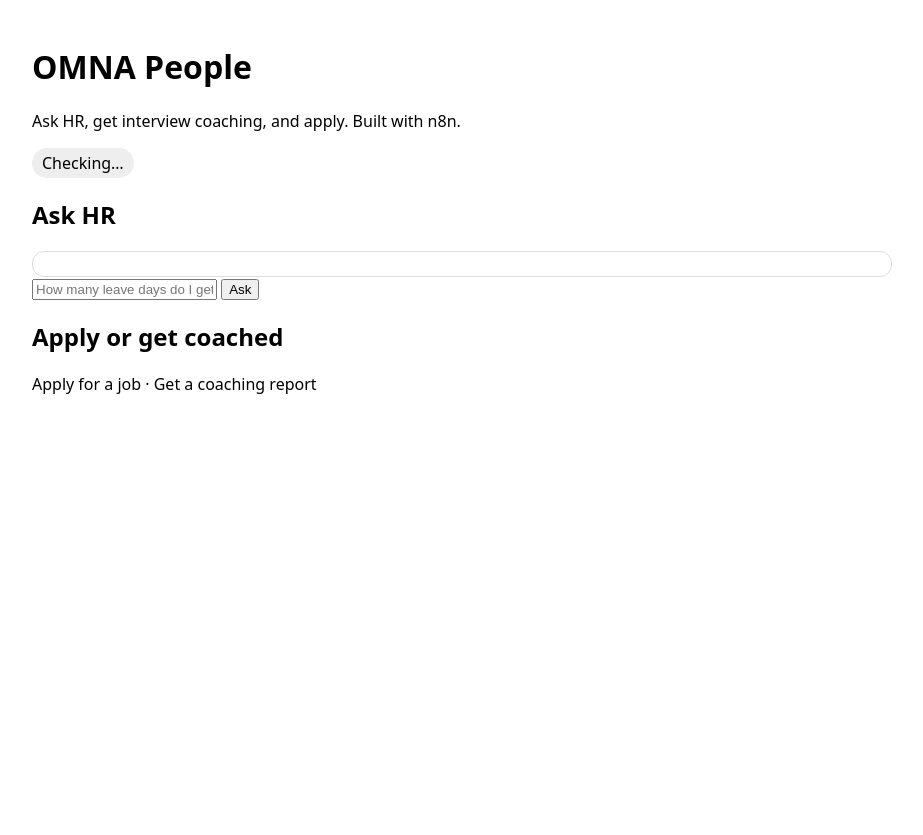
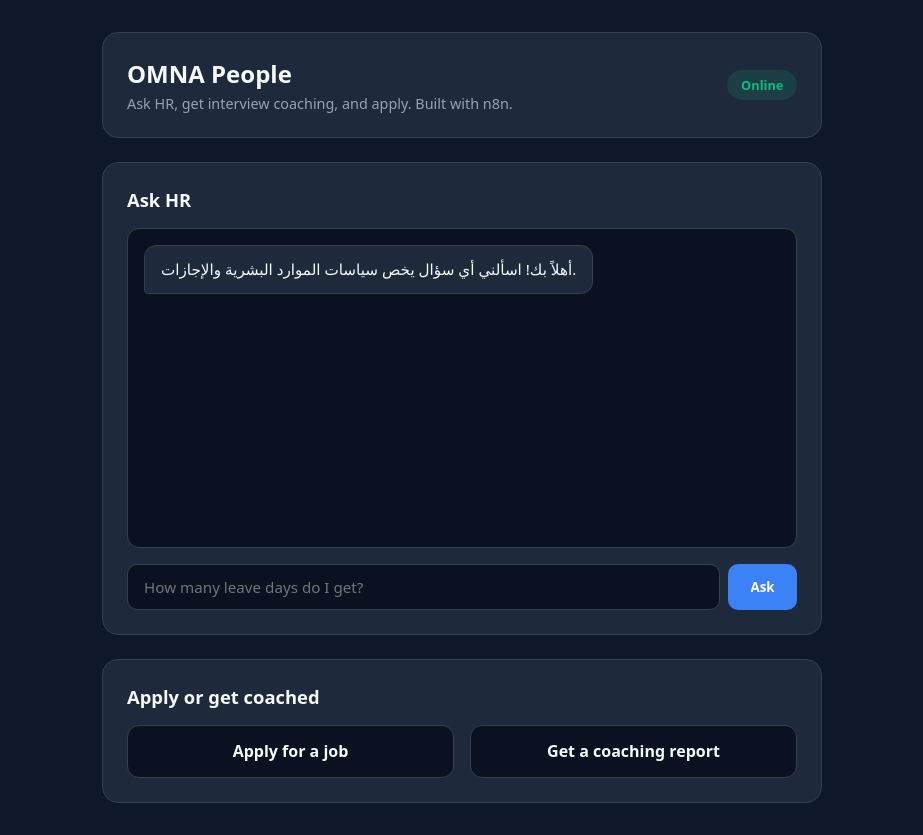
Before and after one commit to Ahmed-K404/OMNA-People-HR-Automation, a plain HTML site: page index.html in a window 1280 px wide. Shown: the whole page, without its empty margins (178-1101 px from the left). Before the commit the page ends 800 px from the top, so only its background shows below. Drawn offline with Linux system fonts and the light colour scheme.

Commit message:
Update index.html

```diff
--- a/index.html
+++ b/index.html
@@ -1,31 +1,168 @@
-<!doctype html>
+<!DOCTYPE html>
 <html lang="en">
 <head>
-<meta charset="utf-8">
-<meta name="viewport" content="width=device-width, initial-scale=1">
-<title>OMNA People</title>
+  <meta charset="UTF-8" />
+  <meta name="viewport" content="width=device-width, initial-scale=1.0" />
+  <title>OMNA People — HR Assistant</title>
   <style>
-body { font-family: system-ui, sans-serif; max-width: 860px; margin: 0
-auto; padding: 24px 16px; }
-.badge { display: inline-block; padding: 4px 10px; border-radius: 999px;
-background: #eee; }
-.badge.on { background: #d7f5e3; } .badge.off { background: #fde2e2; }
-#msgs { border: 1px solid #ddd; border-radius: 12px; padding: 12px; minheight: 160px; }
-.me { text-align: right; margin: 6px 0; } .bot { margin: 6px 0; whitespace: pre-wrap; }
-a.disabled { pointer-events: none; opacity: .5; }
+    :root {
+      --bg: #0f172a;
+      --card: #1e293b;
+      --border: #334155;
+      --text: #f8fafc;
+      --muted: #94a3b8;
+      --accent: #3b82f6;
+      --accent-hover: #2563eb;
+      --online: #10b981;
+    }
+    * { box-sizing: border-box; margin: 0; padding: 0; font-family: system-ui, -apple-system, sans-serif; }
+    body {
+      background-color: var(--bg);
+      color: var(--text);
+      min-height: 100vh;
+      display: flex;
+      justify-content: center;
+      padding: 2rem 1rem;
+    }
+    .container {
+      width: 100%;
+      max-width: 720px;
+      display: flex;
+      flex-direction: column;
+      gap: 1.5rem;
+    }
+    header {
+      background: var(--card);
+      border: 1px solid var(--border);
+      border-radius: 16px;
+      padding: 1.5rem;
+      display: flex;
+      justify-content: space-between;
+      align-items: center;
+      flex-wrap: wrap;
+      gap: 1rem;
+    }
+    header h1 { font-size: 1.5rem; font-weight: 700; }
+    header p { color: var(--muted); font-size: 0.9rem; margin-top: 0.25rem; }
+    .badge {
+      padding: 0.35rem 0.85rem;
+      border-radius: 999px;
+      font-size: 0.8rem;
+      font-weight: 600;
+      background: rgba(16, 185, 129, 0.15);
+      color: var(--online);
+    }
+    .card {
+      background: var(--card);
+      border: 1px solid var(--border);
+      border-radius: 16px;
+      padding: 1.5rem;
+    }
+    .card h2 { font-size: 1.15rem; margin-bottom: 1rem; }
+    .chat-box {
+      height: 320px;
+      overflow-y: auto;
+      background: #0b1120;
+      border: 1px solid var(--border);
+      border-radius: 12px;
+      padding: 1rem;
+      display: flex;
+      flex-direction: column;
+      gap: 0.75rem;
+      margin-bottom: 1rem;
+    }
+    .msg {
+      max-width: 82%;
+      padding: 0.75rem 1rem;
+      border-radius: 12px;
+      font-size: 0.95rem;
+      line-height: 1.5;
+      white-space: pre-wrap;
+    }
+    .msg.user {
+      align-self: flex-end;
+      background: var(--accent);
+      color: #fff;
+      border-bottom-right-radius: 4px;
+    }
+    .msg.bot {
+      align-self: flex-start;
+      background: var(--card);
+      border: 1px solid var(--border);
+      color: var(--text);
+      border-bottom-left-radius: 4px;
+    }
+    .input-row { display: flex; gap: 0.5rem; }
+    input[type="text"] {
+      flex: 1;
+      background: #0b1120;
+      border: 1px solid var(--border);
+      border-radius: 10px;
+      padding: 0.75rem 1rem;
+      color: var(--text);
+      font-size: 0.95rem;
+      outline: none;
+    }
+    input[type="text"]:focus { border-color: var(--accent); }
+    button {
+      background: var(--accent);
+      color: #fff;
+      border: none;
+      border-radius: 10px;
+      padding: 0.75rem 1.4rem;
+      font-weight: 600;
+      cursor: pointer;
+      transition: background 0.2s;
+    }
+    button:hover { background: var(--accent-hover); }
+    button:disabled { opacity: 0.5; cursor: not-allowed; }
+    .actions { display: flex; gap: 1rem; flex-wrap: wrap; }
+    .btn-link {
+      flex: 1;
+      min-width: 200px;
+      text-align: center;
+      text-decoration: none;
+      background: #0b1120;
+      border: 1px solid var(--border);
+      color: var(--text);
+      padding: 0.9rem 1rem;
+      border-radius: 12px;
+      font-weight: 600;
+      transition: border-color 0.2s, background 0.2s;
+    }
+    .btn-link:hover { border-color: var(--accent); background: rgba(59, 130, 246, 0.1); }
   </style>
 </head>
 <body>
+  <div class="container">
+    <header>
+      <div>
         <h1>OMNA People</h1>
         <p>Ask HR, get interview coaching, and apply. Built with n8n.</p>
-<span class="badge" id="status">Checking…</span>
+      </div>
+      <span id="statusBadge" class="badge">Online</span>
+    </header>
+
+    <section class="card">
       <h2>Ask HR</h2>
-<div id="msgs"></div>
-<form id="ask"><input id="q" placeholder="How many leave days do I get?"
-required> <button>Ask</button></form>
+      <div id="chatBox" class="chat-box">
+        <div class="msg bot">أهلاً بك! اسألني أي سؤال يخص سياسات الموارد البشرية والإجازات.</div>
+      </div>
+      <form id="chatForm" class="input-row">
+        <input id="questionInput" type="text" placeholder="How many leave days do I get?" required />
+        <button id="sendBtn" type="submit">Ask</button>
+      </form>
+    </section>
+
+    <section class="card">
       <h2>Apply or get coached</h2>
-<p><a id="applyLink" target="_blank" rel="noopener">Apply for a job</a> · <a
-id="coachLink" target="_blank" rel="noopener">Get a coaching report</a></p>
+      <div class="actions">
+        <a id="applyLink" class="btn-link" target="_blank" rel="noopener">Apply for a job</a>
+        <a id="coachLink" class="btn-link" target="_blank" rel="noopener">Get a coaching report</a>
+      </div>
+    </section>
+  </div>
+
   <script>
     const CONFIG = {
       n8nBase: "https://fax-snide-semisweet.ngrok-free.dev",
@@ -33,57 +170,62 @@ const CONFIG = {
       applyForm: "/form/4291160f-7d7d-48cd-92b0-bc8684992f37",
       coachForm: "/form/78132e28-3970-44c7-8ce8-03d4b74ee635"
     };
-const $ = s => document.querySelector(s);
-const sessionId = crypto.randomUUID();
-const HEADERS = { "Content-Type": "application/json", "ngrok-skip-browserwarning": "1" };
-$("#applyLink").href = CONFIG.n8nBase + CONFIG.applyForm;
-$("#coachLink").href = CONFIG.n8nBase + CONFIG.coachForm;
-function setStatus(online) {
-$("#status").textContent = online ? "Online" : "Offline, please try again
-later";
-$("#status").className = "badge " + (online ? "on" : "off");
-document.querySelectorAll("#applyLink, #coachLink").forEach(a =>
-a.classList.toggle("disabled", !online));
+
+    document.getElementById("applyLink").href = CONFIG.n8nBase + CONFIG.applyForm;
+    document.getElementById("coachLink").href = CONFIG.n8nBase + CONFIG.coachForm;
+
+    const chatBox = document.getElementById("chatBox");
+    const chatForm = document.getElementById("chatForm");
+    const questionInput = document.getElementById("questionInput");
+    const sendBtn = document.getElementById("sendBtn");
+
+    const sessionId = "session-" + Math.random().toString(36).substring(2, 10);
+
+    function addMessage(text, sender) {
+      const div = document.createElement("div");
+      div.className = "msg " + sender;
+      div.textContent = text;
+      chatBox.appendChild(div);
+      chatBox.scrollTop = chatBox.scrollHeight;
+      return div;
     }
-// Any answer from the chat webhook means n8n and ngrok are both running.
-// When either is off, ngrok's error page has no CORS headers, so fetch
-fails.
-// فحص الاتصال البسيط
-    async function checkStatus() {
+
+    chatForm.addEventListener("submit", async (e) => {
+      e.preventDefault();
+      const text = questionInput.value.trim();
+      if (!text) return;
+
+      addMessage(text, "user");
+      questionInput.value = "";
+      sendBtn.disabled = true;
+      const loadingMsg = addMessage("جاري التفكير...", "bot");
+
       try {
-        const res = await fetch("https://fax-snide-semisweet.ngrok-free.dev/", {
-          headers: { "ngrok-skip-browser-warning": "true" }
+        const response = await fetch(CONFIG.n8nBase + CONFIG.chat, {
+          method: "POST",
+          headers: {
+            "Content-Type": "application/json",
+            "ngrok-skip-browser-warning": "true"
+          },
+          body: JSON.stringify({
+            chatInput: text,
+            sessionId: sessionId
+          })
         });
-        statusBadge.textContent = "Online";
-        statusBadge.className = "badge online";
-      } catch (e) {
-        statusBadge.textContent = "Online"; // نتجاوز الخطأ لنضمن ظهور Online
-        statusBadge.className = "badge online";
+
+        if (!response.ok) {
+          throw new Error(`HTTP error! status: ${response.status}`);
         }
+
+        const data = await response.json();
+        const reply = data.output || data.text || data.response || JSON.stringify(data);
+        loadingMsg.textContent = reply;
+      } catch (err) {
+        loadingMsg.textContent = "خطأ في الاتصال بالسيرفر. تأكد أن n8n و ngrok يعملان.";
+      } finally {
+        sendBtn.disabled = false;
       }
-    checkStatus();
-}
-checkStatus();
-function add(cls, text) { const d = document.createElement("div");
-d.className = cls; d.textContent = text; $("#msgs").append(d); return d; }
-$("#ask").onsubmit = async e => {
-e.preventDefault(); const q = $("#q").value.trim(); $("#q").value = "";
-add("me", q);
-const bot = add("bot", "…");
-try {
-const r = await fetch(CONFIG.n8nBase + CONFIG.chat, { method: "POST",
-headers: HEADERS,
-body: JSON.stringify({ action: "sendMessage", sessionId, chatInput: q
-}) });
-if (!r.ok) throw new Error("HTTP " + r.status);
-bot.textContent = (await r.json()).output;
-setStatus(true);
-} catch (err) {
-bot.textContent = "The HR assistant is offline right now. Please try
-again later.";
-setStatus(false);
-}
-};
+    });
   </script>
 </body>
 </html>
```
Lines whose indentation alone changed are shown as unchanged.
